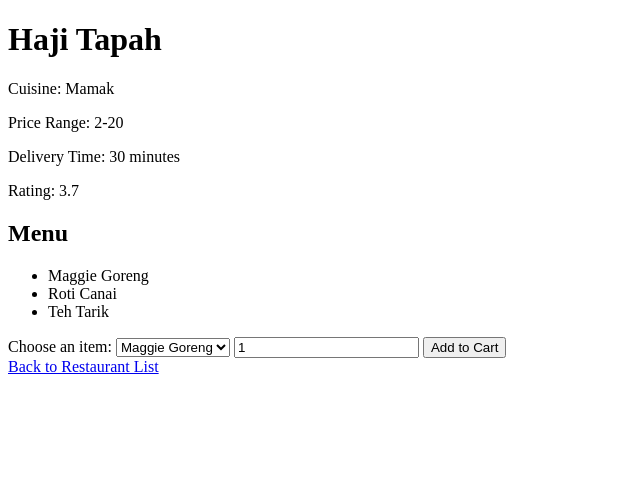
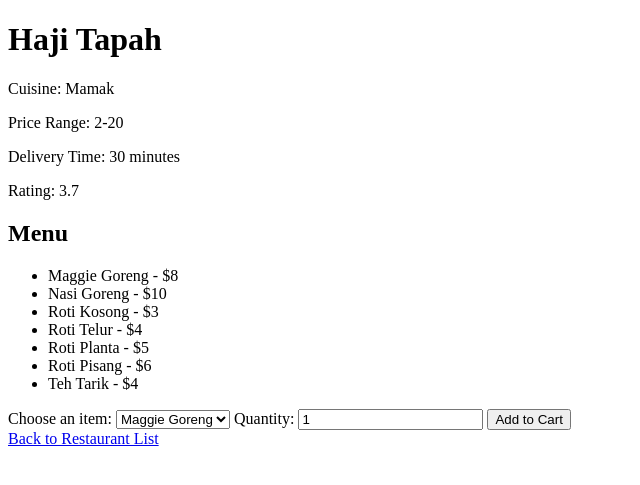
Before and after one commit to alyee18/Lari-Lari-MMU, a Flask app: page /restaurant/1 in a window 1280 px wide. Shown: the top 485 px of the page, without its empty margins (0-640 px from the left). Run offline with Flask 3, Linux system fonts and the light colour scheme.

Commit message:
i have add some code inside for the total price and check from what shop they order

```diff
--- a/app.py
+++ b/app.py
@@ -31,12 +31,19 @@ def add_to_cart():
     item_name = request.form.get("item_name")
     quantity = int(request.form.get("quantity", 1))
 
+    # Find the restaurant to get the item price
+    restaurant = next((r for r in restaurants if r["id"] == restaurant_id), None)
+    if restaurant is None:
+        return "Restaurant not found", 404
+
+    item_price = restaurant["menu"].get(item_name, 0)  # Default to 0 if item not found
+
     # Initialize cart if not present
     if "cart" not in session:
         session["cart"] = []
 
     # Add item to cart
-    session["cart"].append({"restaurant_id": restaurant_id, "item_name": item_name, "quantity": quantity})
+    session["cart"].append({"restaurant_id": restaurant_id, "item_name": item_name, "price": item_price, "quantity": quantity})
 
     # Save the session
     session.modified = True
@@ -46,8 +53,23 @@ def add_to_cart():
 @app.route("/cart")
 def view_cart():
     cart_items = session.get("cart", [])
-    print(cart_items)  # Debugging line
-    return render_template("cart.html", cart_items=cart_items)
+
+    # Calculate total price and gather restaurant data
+    total_price = 0
+    for item in cart_items:
+        restaurant_id = item['restaurant_id']
+        item_price = item['price'] * item['quantity']
+        total_price += item_price
+
+    # Get restaurant names for the cart items
+    restaurants_data = {r["id"]: r["name"] for r in restaurants}
+
+    # Add restaurant names to cart items
+    for item in cart_items:
+        item['restaurant_name'] = restaurants_data.get(item['restaurant_id'], "Unknown")
+
+    print("Session Cart Data:", session.get("cart"))  # Debugging line
+    return render_template("cart.html", cart_items=cart_items, total_price=total_price, restaurants=restaurants)
 
 @app.route("/update_cart", methods=["POST"])
 def update_cart():
@@ -73,13 +95,24 @@ def remove_from_cart():
     return redirect(url_for("view_cart"))
 
 restaurants = [
-    {"id": 1, "name": "Haji Tapah", "cuisine": "Mamak", "price_range": "2-20", "delivery_time": 30, "rating": 3.7, "menu": ["Maggie Goreng", "Roti Canai", "Teh Tarik"]},
-    {"id": 2, "name": "STC Deen Cafe(STAD)", "cuisine": "Mamak", "price_range": "1-20", "delivery_time": 30, "rating": 3.6, "menu": ["Maggie Goreng", "Roti Canai", "Teh Tarik"]},
-    {"id": 3, "name": "7-Eleven", "cuisine": "Convenience", "price_range": "5-30", "delivery_time": 20, "rating": 5.0, "menu": ["Snacks", "Beverages", "Instant Noodles"]},
-    {"id": 4, "name": "Starbee", "cuisine": "Food Court", "price_range": "1-20", "delivery_time": 40, "rating": 3.8, "menu": ["(haven't found yet)"]},
-    {"id": 5, "name": "D' light bakery", "cuisine": "Bakery", "price_range": "3-20", "delivery_time": 20, "rating": 4.5, "menu": ["Bread", "Espresso", "White Coffee", "Black Coffee"]},
-    {"id": 6, "name": "He & She Coffee", "cuisine": "Cafe", "price_range": "4-20", "delivery_time": 30, "rating": 5.0, "menu": ["Espresso", "White Coffee", "Black Coffee", "Cake", "Cookies", "Pasta"]},
+    {"id": 1, "name": "Haji Tapah", "cuisine": "Mamak", "price_range": "2-20", "delivery_time": 30, "rating": 3.7,
+     "menu": {"Maggie Goreng": 8, "Nasi Goreng": 10, "Roti Kosong": 3, "Roti Telur": 4, "Roti Planta": 5,
+              "Roti Pisang": 6, "Teh Tarik": 4}},
+    {"id": 2, "name": "STC Deen Cafe(STAD)", "cuisine": "Mamak", "price_range": "1-20", "delivery_time": 30, "rating": 3.6,
+     "menu": {"Maggie Goreng": 8, "Nasi Goreng": 10, "Roti Kosong": 3, "Roti Telur": 4, "Roti Planta": 5,
+              "Roti Pisang": 6, "Teh Tarik": 4}},
+    {"id": 3, "name": "7-Eleven", "cuisine": "Convenience", "price_range": "5-30", "delivery_time": 20, "rating": 5.0,
+     "menu": {"Snacks": 2, "100 Plus": 3, "Coca Cola": 3, "Pepsi": 3, "Juice": 4, "Ice cream": 5, "Bread": 2,
+              "Instant Noodles": 3}},
+    {"id": 4, "name": "Starbee", "cuisine": "Food Court", "price_range": "1-20", "delivery_time": 40, "rating": 3.8,
+     "menu": {"Shawarma": 12, "Noodle": 10, "Korea Fried Chicken Rice": 15, "Nasi Lemak": 8, "100 Plus": 3,
+              "Coca Cola": 3, "Ice Lemon Tea": 4}},
+    {"id": 5, "name": "D' light bakery", "cuisine": "Bakery", "price_range": "3-20", "delivery_time": 20, "rating": 4.5,
+     "menu": {"Bread": 3, "Espresso": 5, "White Coffee": 4, "Black Coffee": 4, "Smoothies": 6}},
+    {"id": 6, "name": "He & She Coffee", "cuisine": "Cafe", "price_range": "4-20", "delivery_time": 30, "rating": 5.0,
+     "menu": {"Espresso": 5, "White Coffee": 4, "Black Coffee": 4, "Cake": 6, "Cookies": 3, "Pasta": 10}},
 ]
+
 
 if __name__ == "__main__":
     app.run(debug=True)
--- a/templates/index.html
+++ b/templates/index.html
@@ -8,8 +8,10 @@
 <body>
     <h1>Welcome to Lari Lari MMU</h1>
     <nav>
-        <a href="{{ url_for('restaurant_list') }}">View Restaurants</a>
-        <a href="{{ url_for('view_cart') }}">View Cart</a>
+        <ul>
+            <li><a href="{{ url_for('restaurant_list') }}">View Restaurants</a></li>
+            <li><a href="{{ url_for('view_cart') }}">View Cart</a></li>
+        </ul>
     </nav>
 </body>
 </html>
--- a/templates/restaurant_detail.html
+++ b/templates/restaurant_detail.html
@@ -3,31 +3,35 @@
 <head>
     <meta charset="UTF-8">
     <meta name="viewport" content="width=device-width, initial-scale=1.0">
-    <title>{{ restaurant['name'] }}</title>
+    <title>{{ restaurant.name }}</title>
 </head>
 <body>
-    <h1>{{ restaurant['name'] }}</h1>
-    <p>Cuisine: {{ restaurant['cuisine'] }}</p>
-    <p>Price Range: {{ restaurant['price_range'] }}</p>
-    <p>Delivery Time: {{ restaurant['delivery_time'] }} minutes</p>
-    <p>Rating: {{ restaurant['rating'] }}</p>
+    <h1>{{ restaurant.name }}</h1>
+    <p>Cuisine: {{ restaurant.cuisine }}</p>
+    <p>Price Range: {{ restaurant.price_range }}</p>
+    <p>Delivery Time: {{ restaurant.delivery_time }} minutes</p>
+    <p>Rating: {{ restaurant.rating }}</p>
+
     <h2>Menu</h2>
     <ul>
-        {% for item in restaurant['menu'] %}
-            <li>{{ item }}</li>
+        {% for item, price in restaurant.menu.items() %}
+            <li>{{ item }} - ${{ price }}</li>
         {% endfor %}
     </ul>
+
     <form action="{{ url_for('add_to_cart') }}" method="post">
-        <input type="hidden" name="restaurant_id" value="{{ restaurant['id'] }}">
+        <input type="hidden" name="restaurant_id" value="{{ restaurant.id }}">
         <label for="item_name">Choose an item:</label>
         <select name="item_name" id="item_name">
-            {% for item in restaurant['menu'] %}
-                <option value="{{ item }}">{{ item }}</option>
+            {% for item, price in restaurant.menu.items() %}
+                <option value="{{ item }}" data-price="{{ price }}">{{ item }}</option>
             {% endfor %}
         </select>
-        <input type="number" name="quantity" value="1" min="1">
+        <label for="quantity">Quantity:</label>
+        <input type="number" name="quantity" id="quantity" value="1" min="1">
         <button type="submit">Add to Cart</button>
     </form>
+
     <a href="{{ url_for('restaurant_list') }}">Back to Restaurant List</a>
 </body>
 </html>
```
Also changed, not shown: templates/cart.html (+5 -3 lines), templates/restaurants.html (+6 -4 lines).
